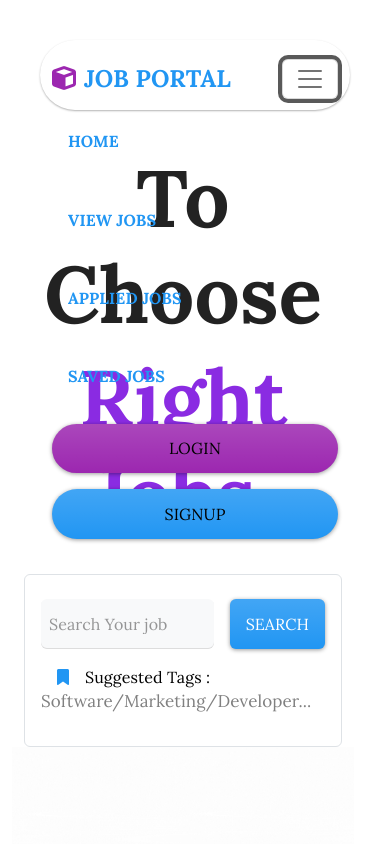
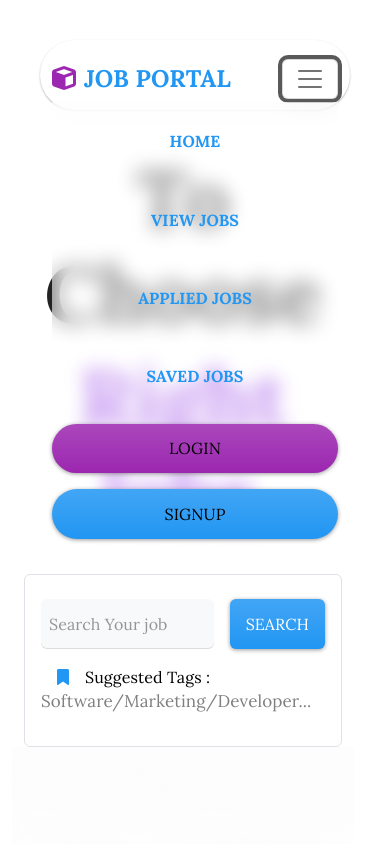
Before and after one commit to THASLEEMA-KM/JOB-PORTAL-FRONT, a React (Vite) app: page / in a window 390 px wide. Both pictures are taken after a click on the button 310 px from the left and 79 px from the top of the page. Shown: the top 844 px of the page. Built offline with nearby package versions, Linux system fonts and the light colour scheme; a web font is replaced by a local one.

Commit message:
Design Modification

```diff
--- a/src/Components/Header.jsx
+++ b/src/Components/Header.jsx
@@ -71,8 +71,8 @@ const Header = ({insideUserDashboard}) => {
             }
               </Navbar.Brand>
               <Navbar.Toggle aria-controls="basic-navbar-nav" />
-              <Navbar.Collapse id="basic-navbar-nav">
-                <Nav className="ms-auto">
+              <Navbar.Collapse id="basic-navbar-nav" className='navigation'>
+                <Nav className="ms-auto ">
                   <Nav.Link   className='text-primary fw-bolder'><button onClick={handlehome} className='btn btn-link  fw-bolder' style={{textDecoration:"none"}} >HOME</button></Nav.Link>
                   <Nav.Link className='text-primary fw-bolder'><button onClick={handleviewjob} className='btn btn-link  fw-bolder' style={{textDecoration:"none"}} >VIEW JOBS</button></Nav.Link>
                   <Nav.Link  className='text-primary fw-bolder'><button className='btn btn-link  fw-bolder' style={{textDecoration:"none"}} onClick={handleAppliedjob} > APPLIED JOBS</button></Nav.Link>
--- a/src/Components/header.css
+++ b/src/Components/header.css
@@ -2,3 +2,12 @@
     background-color: transparent;
     border: 0;
 } */
+  @media (max-width:992px)
+{
+    .navigation{
+        backdrop-filter: blur(10px); /* Apply the blur effect */
+        background-color: rgba(255, 255, 255, 0.5); /* Slightly more transparent */
+        justify-content: center;
+        text-align: center;
+    }
+}
```
